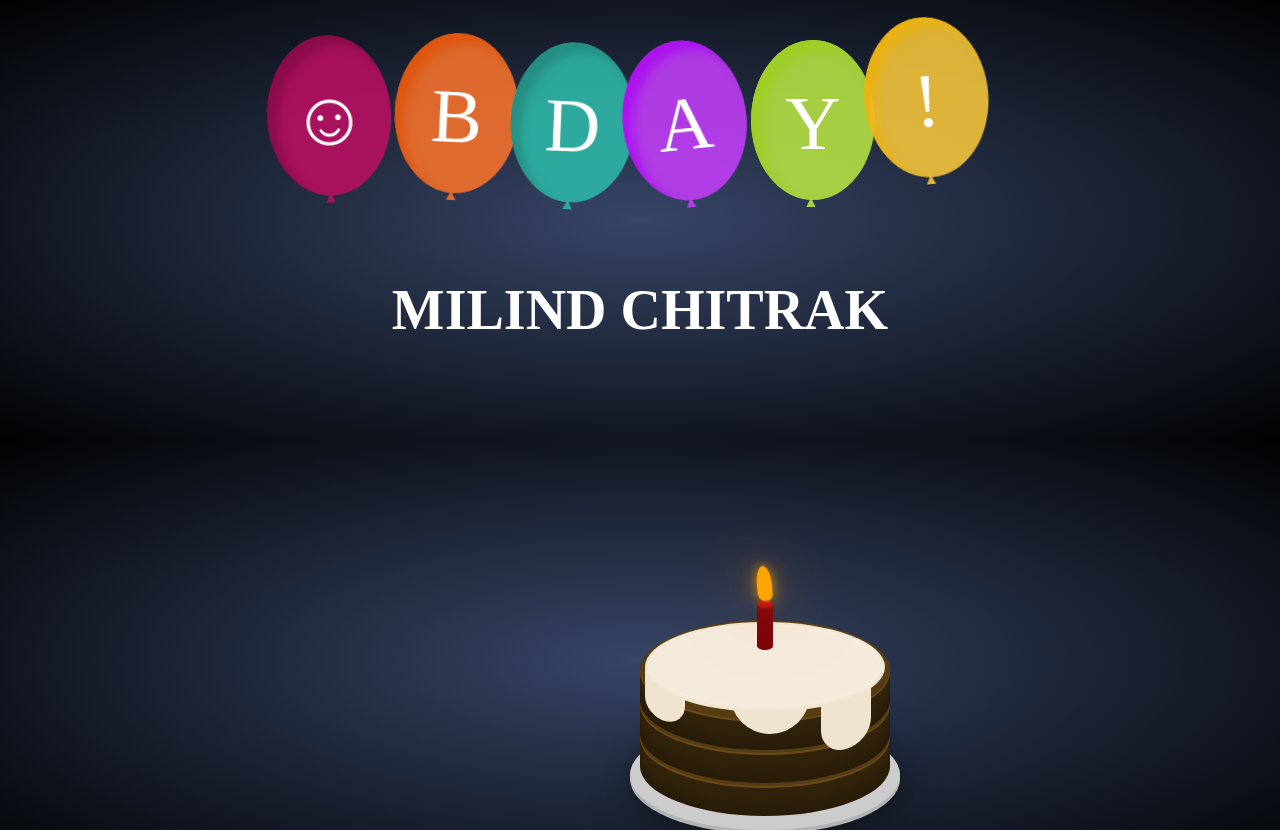
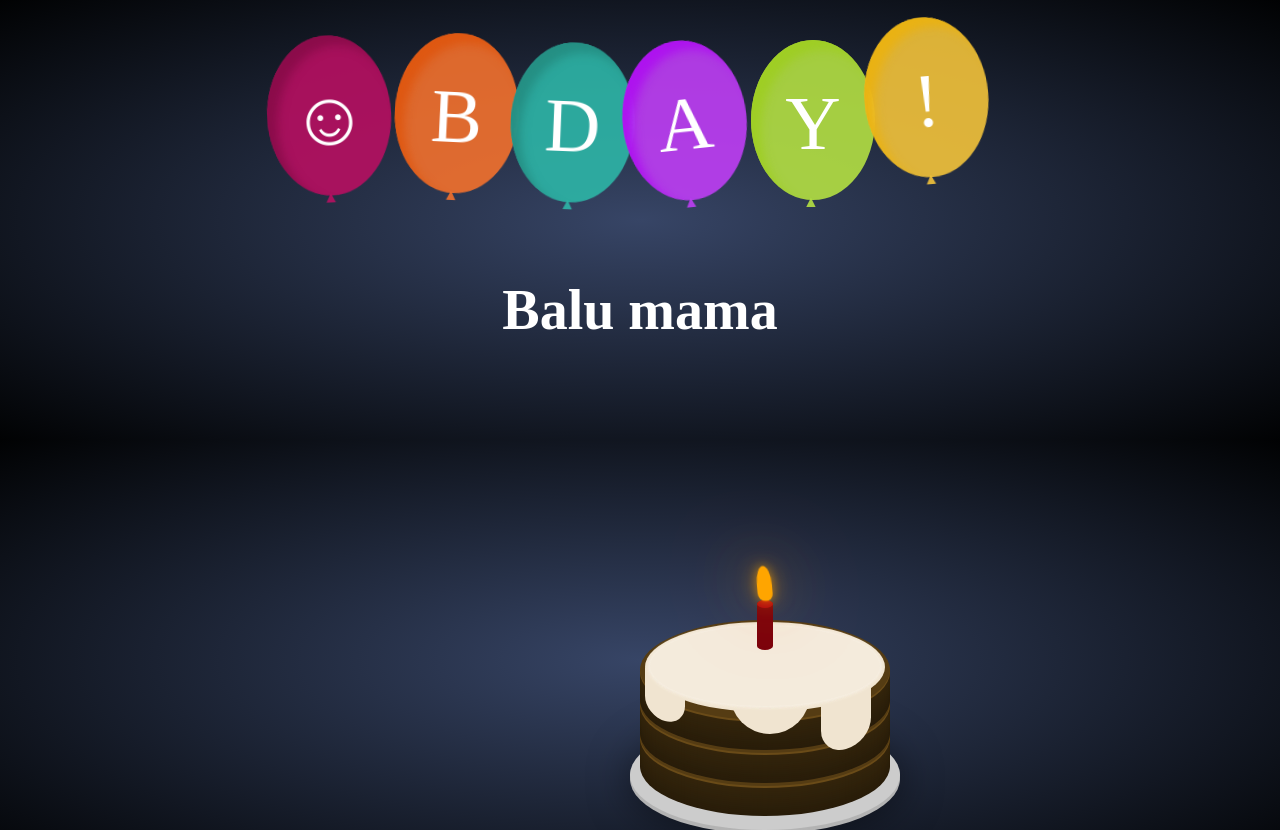
Before and after one commit to poornachandrakashi/Balu, a plain HTML site: page index.html in a window 1280 px wide. Drawn offline with nearby package versions, Linux system fonts and the light colour scheme; a web font is replaced by a local one.

Commit message:
Update index.html

```diff
--- a/index.html
+++ b/index.html
@@ -525,7 +525,7 @@
                 <div><span>!</span>
                 </div>
             </div>
-            <h1>MILIND CHITRAK</h1>
+            <h1>Balu mama</h1>
 
         </div>
 
```
